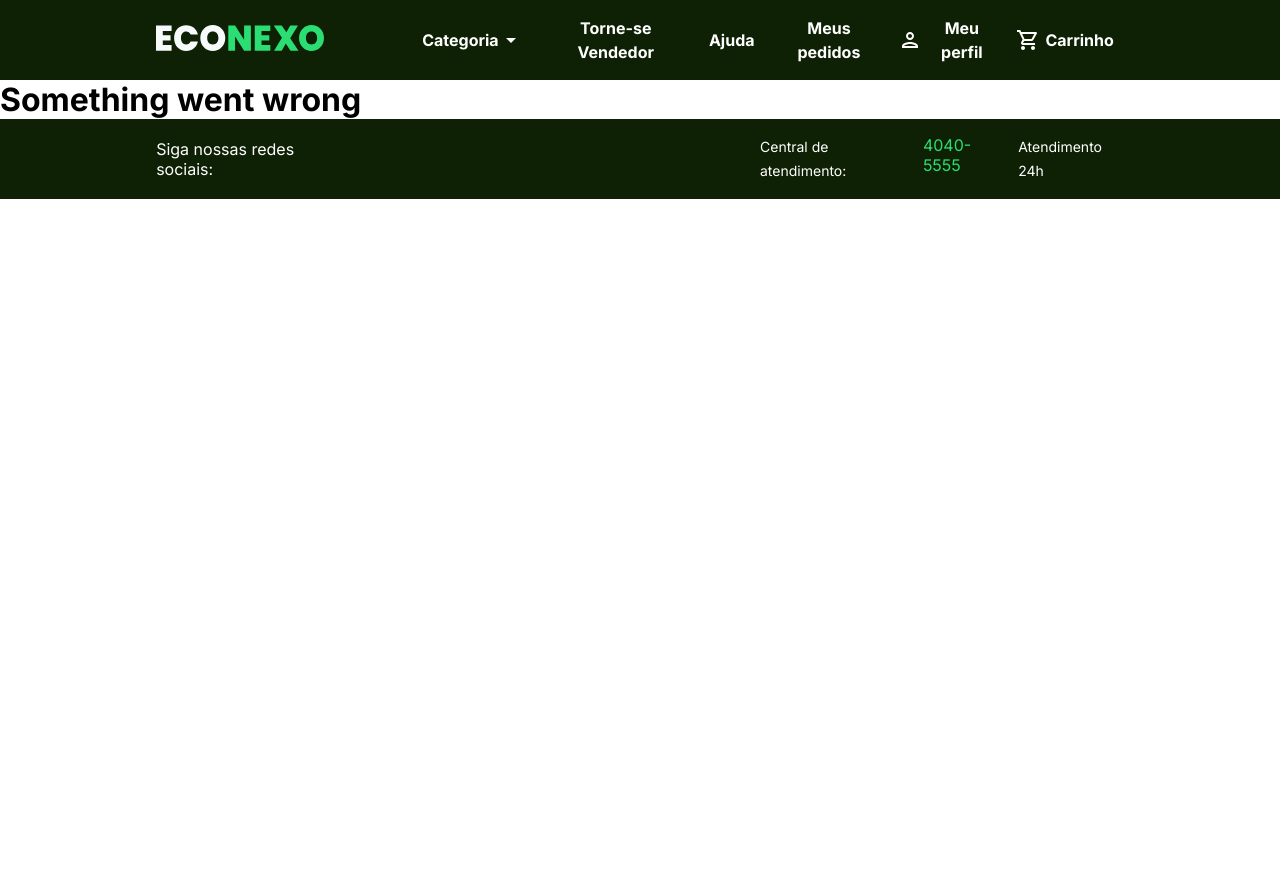
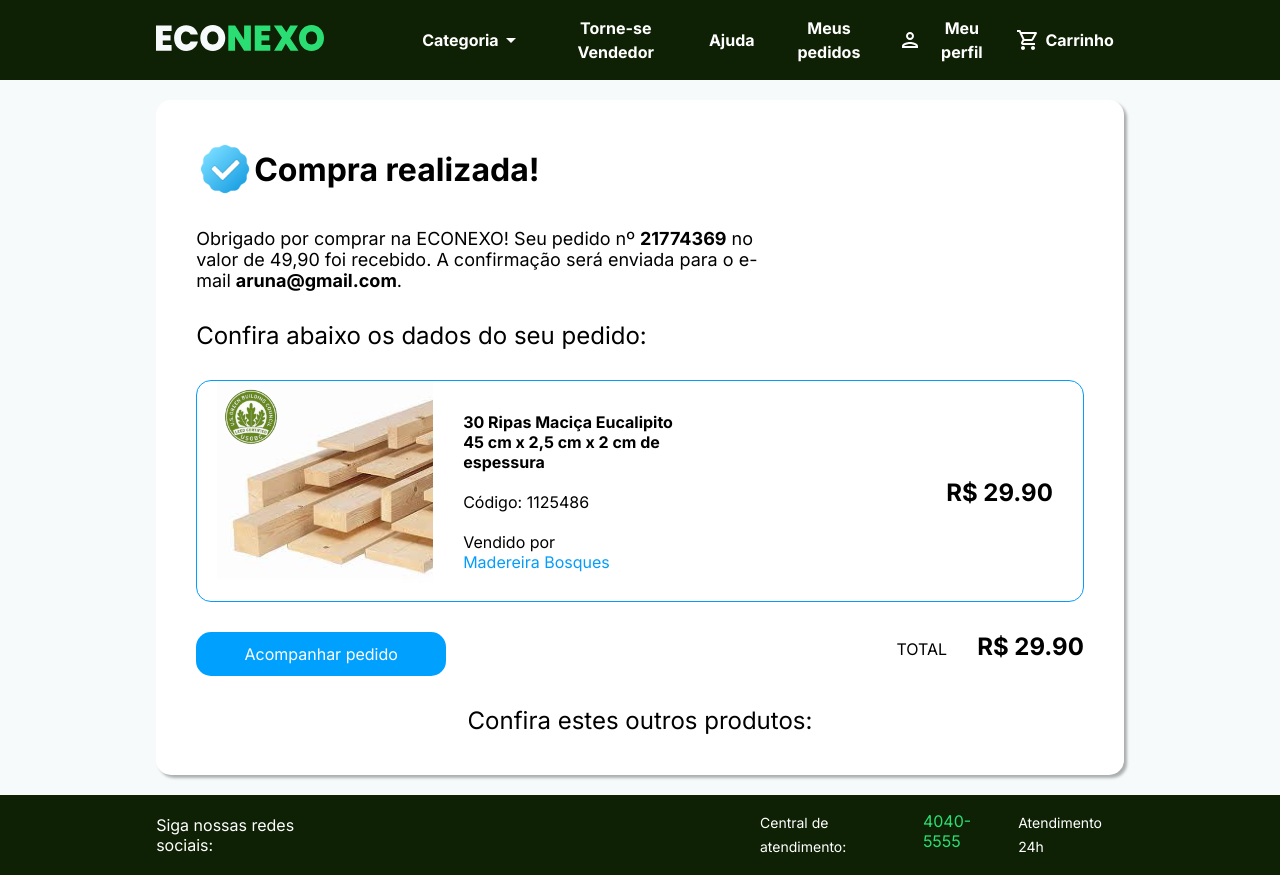
Before and after one commit to LipeSou/ecoPlace, a React (Create React App) app: page /cart in a window 1280 px wide. Before the commit the page ends 800 px from the top, so only its background shows below. Built offline with nearby package versions, Linux system fonts and the light colour scheme.

Commit message:
page de compra

```diff
--- /dev/null
+++ b/src/pages/cartPage/CartPage.js
@@ -0,0 +1,76 @@
+import React from 'react'
+import {
+    BuySucessContainer,
+    CardProductContainer,
+    Container,
+    OrderDataContainer ,
+    BuyInfo,
+    FontBold,
+    CardProductCart,
+    FontBoldP,
+    ValorContainer,
+    CartButton,
+    TrackOrderContainer,
+    MoreProductsContainer,
+} from './styled';
+import Verified from '../../assets/img/icons8-verified-badge-96 1.png'
+import { ProdutosDados } from '../../data';
+
+export const CartPage = () => {
+    const codeId = '1125486';
+
+    const product = ProdutosDados.find(p => p.code === codeId)
+
+    return (
+        <Container>
+            <CardProductContainer>
+                <BuySucessContainer>
+                    <img src={Verified} />
+                    <h1>Compra realizada!</h1>
+                </BuySucessContainer>
+                <BuyInfo>
+                    <p style={{fontSize: '18px', marginTop: '30px'}}>
+                        Obrigado por comprar na ECONEXO! Seu pedido nº <FontBold>21774369</FontBold> no valor de 49,90 foi recebido.
+                        A confirmação será enviada para o e-mail <FontBold>aruna@gmail.com</FontBold>.
+                    </p>
+                </BuyInfo>
+                    <p style={{fontSize: '24px', marginTop: '30px'}}>
+                        Confira abaixo os dados do seu pedido:
+                    </p>
+                <OrderDataContainer>
+
+                    {
+                        <CardProductCart>
+                            <div>
+                                <img src={product.img} style={{height: '90%'}} />
+                            </div>
+                            <div style={{marginLeft: '30px'}}>
+                                <FontBoldP>{product.title}</FontBoldP>
+                                <br/>
+                                <p>Código: {product.code}</p>
+                                <br/>
+                                <p>Vendido por</p>
+                                <p style={{color: '#059CFA'}}>Madereira Bosques</p>
+                            </div>
+                            <ValorContainer>
+                                <span style={{fontWeight: 'bold', fontSize: '24px'}}>R$ {product.valor}0</span>
+                            </ValorContainer>
+                        </CardProductCart>
+                    }
+                </OrderDataContainer>
+                <TrackOrderContainer>
+                    <CartButton>Acompanhar pedido</CartButton>
+                    <div>
+                        <span style={{marginRight: '30px'}}>TOTAL</span>
+                        <span style={{fontWeight: 'bold', fontSize: '24px'}}>R$ {product.valor}0</span>
+                    </div>
+                </TrackOrderContainer>
+                <MoreProductsContainer>
+                    <p style={{fontSize: '24px'}}>Confira estes outros produtos:</p>
+                </MoreProductsContainer>
+            </CardProductContainer>
+        </Container>
+    )
+}
+
+export default CartPage;
--- /dev/null
+++ b/src/pages/cartPage/styled.js
@@ -0,0 +1,86 @@
+import styled from 'styled-components'
+
+export const Container = styled.div`
+    display: grid;
+    grid-template-columns: 12.2% 1fr 12.2%;
+    background-color: #f6fafb;
+`
+
+export const CardProductContainer = styled.div`
+    box-shadow: 3px 3px 3px rgba(0, 0, 0, 0.30);
+    border-radius: 15px;
+    grid-column-start: 2;
+    background-color: #ffffff;
+    margin: 20px 0;
+    padding: 40px;
+`
+
+
+
+export const BuySucessContainer = styled.div`
+    display: flex;
+    align-items: center;
+    width: 50%;
+`
+
+export const OrderDataContainer = styled.div`
+    display: flex;
+`
+
+export const BuyInfo = styled.div`
+    width: 65%;
+`
+
+export const FontBold = styled.span`
+    font-weight: bold;
+`
+
+export const FontBoldP = styled.p`
+    font-weight: bold;
+`
+export const CardProductCart = styled.div`
+    border: 1px solid #059CFA;
+    width: 100%;
+    height: 220px;
+    display: grid;
+    grid-template-columns: 1fr 30% 1fr 1fr;
+    align-items: center;
+    padding-left: 20px;
+    margin-top: 30px;
+    border-radius: 15px;
+`
+export const ValorContainer = styled.div`
+    grid-column-start: 4;
+    justify-self: end;
+    margin-right: 30px;
+`
+
+export const CartButton = styled.div`
+    padding: 12px 0;
+    width: 250px;
+    background-color: #00A0FF;
+    border-radius: 15px;
+    transition: 0.6s;
+    cursor: pointer;
+    color: white;
+    font-size: 16px;
+    text-align: center;
+    :hover{
+        background-color: #5BC2FF;
+    }
+    :active{
+        background-color: #0C6CA6;
+    }
+`
+
+export const TrackOrderContainer = styled.div`
+    display: flex;
+    margin-top: 30px;
+    justify-content: space-between;
+`
+export const MoreProductsContainer = styled.div`
+    display: flex;
+    flex-direction: column;
+    align-items: center;
+    margin-top: 30px;
+`
--- a/src/routes/Router.js
+++ b/src/routes/Router.js
@@ -4,6 +4,7 @@ import ProductPage from "../pages/productPage/ProductPage"
 import ProductsListPage from "../pages/productsListPage/ProductsListPage"
 import ErrorPage from "../pages/errorPage/ErrorPage"
 import HomePage from "../pages/HomePage/HomePage"
+import CartPage from "../pages/cartPage/CartPage"
 
 const Router = () => {
     return (
@@ -12,6 +13,7 @@ const Router = () => {
                 <Route exact path="/" element={<HomePage />} />
                 <Route exact path="/product" element={<ProductPage />} />
                 <Route exact path='/list' element={<ProductsListPage/>}/>
+                <Route exact path='/cart' element={<CartPage/>}/>
                 <Route path="*" element={<ErrorPage/>}/>
             </Routes>
         </BrowserRouter>
```
Also changed, not shown: src/pages/checkoutPage/CheckoutPage.js (deleted, +0 -11 lines), src/assets/img/icons8-verified-badge-96 1.png (added), src/pages/checkoutPage/styled.js (deleted).
